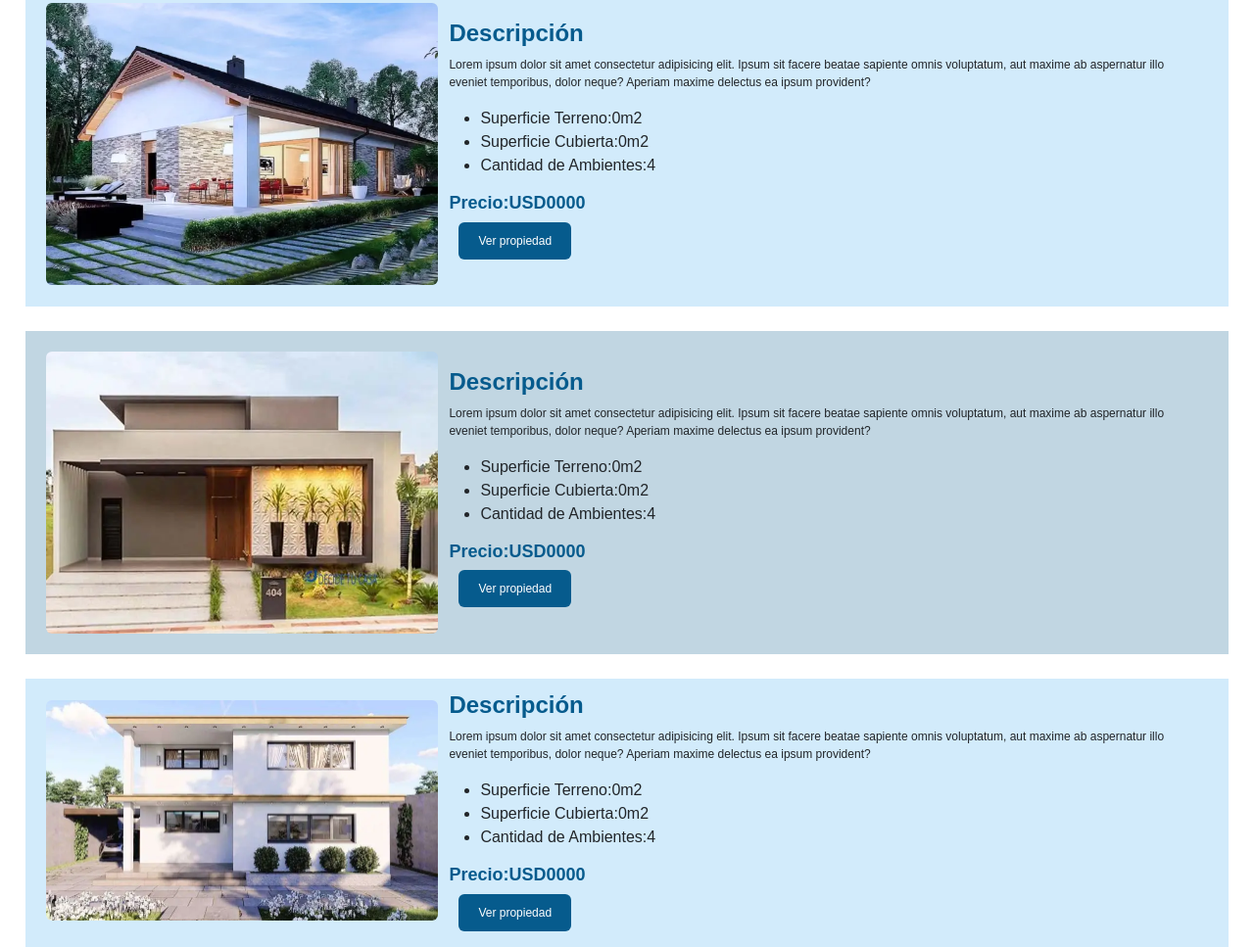
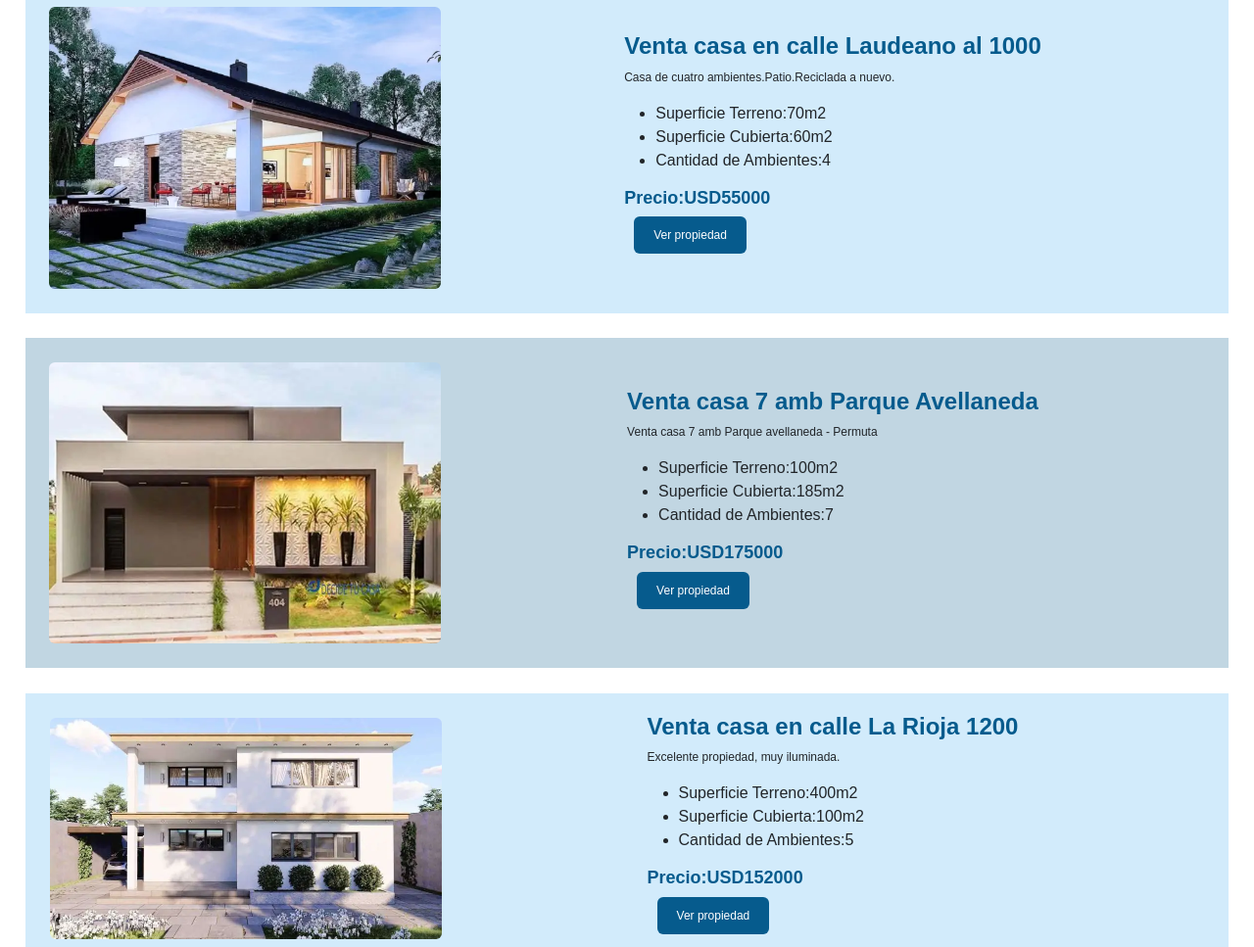
Before and after one commit to dcaonstranak/PreEntrega2Caon, a plain HTML site: page comprar.html in a window 1280 px wide. Shown: the part 705-1672 px from the top of the page at 98% size. Drawn offline with nearby package versions, Linux system fonts and the light colour scheme.

Commit message:
alquilar y comprar

```diff
--- a/comprar.html
+++ b/comprar.html
@@ -59,14 +59,14 @@
  <section class="sectionprop1">
     <img class="imgpropiedad" src="media/img/casa3.webp" alt="Imagen Propiedad">
     <div class="divsectionprop">
-        <h2 class="h2prop">Descripción</h2>
-    <p>Lorem ipsum dolor sit amet consectetur adipisicing elit. Ipsum sit facere beatae sapiente omnis voluptatum, aut maxime ab aspernatur illo eveniet temporibus, dolor neque? Aperiam maxime delectus ea ipsum provident?</p>
+        <h2 class="h2prop">Venta casa en calle Laudeano al 1000</h2>
+    <p>Casa de cuatro ambientes.Patio.Reciclada a nuevo.</p>
     <ul>
-        <li>Superficie Terreno:0m2</li>
-        <li>Superficie Cubierta:0m2</li>
+        <li>Superficie Terreno:70m2</li>
+        <li>Superficie Cubierta:60m2</li>
         <li>Cantidad de Ambientes:4</li>
     </ul>
-    <h3 class="h3prop">Precio:USD0000</h3>
+    <h3 class="h3prop">Precio:USD55000</h3>
 
     <a href="">
         <input type="button" value="Ver propiedad" class="botonhome">
@@ -77,14 +77,14 @@
 <section class="sectionprop2">
     <img class="imgpropiedad" src="media/img/casa4.webp" alt="Imagen Propiedad">
     <div class="divsectionprop">
-        <h2 class="h2prop">Descripción</h2>
-    <p>Lorem ipsum dolor sit amet consectetur adipisicing elit. Ipsum sit facere beatae sapiente omnis voluptatum, aut maxime ab aspernatur illo eveniet temporibus, dolor neque? Aperiam maxime delectus ea ipsum provident?</p>
+        <h2 class="h2prop">Venta casa 7 amb Parque Avellaneda</h2>
+    <p>Venta casa 7 amb Parque avellaneda - Permuta</p>
     <ul>
-        <li>Superficie Terreno:0m2</li>
-        <li>Superficie Cubierta:0m2</li>
-        <li>Cantidad de Ambientes:4</li>
+        <li>Superficie Terreno:100m2</li>
+        <li>Superficie Cubierta:185m2</li>
+        <li>Cantidad de Ambientes:7</li>
     </ul>
-    <h3 class="h3prop">Precio:USD0000</h3>
+    <h3 class="h3prop">Precio:USD175000</h3>
 
     <a href="">
         <input type="button" value="Ver propiedad" class="botonhome">
@@ -96,14 +96,14 @@
 <section class="sectionprop1">
     <img class="imgpropiedad" src="media/img/casa5.webp" alt="Imagen Propiedad">
     <div class="divsectionprop">
-        <h2 class="h2prop">Descripción</h2>
-    <p>Lorem ipsum dolor sit amet consectetur adipisicing elit. Ipsum sit facere beatae sapiente omnis voluptatum, aut maxime ab aspernatur illo eveniet temporibus, dolor neque? Aperiam maxime delectus ea ipsum provident?</p>
+        <h2 class="h2prop">Venta casa en calle La Rioja 1200</h2>
+    <p>Excelente propiedad, muy iluminada.</p>
     <ul>
-        <li>Superficie Terreno:0m2</li>
-        <li>Superficie Cubierta:0m2</li>
-        <li>Cantidad de Ambientes:4</li>
+        <li>Superficie Terreno:400m2</li>
+        <li>Superficie Cubierta:100m2</li>
+        <li>Cantidad de Ambientes:5</li>
     </ul>
-    <h3 class="h3prop">Precio:USD0000</h3>
+    <h3 class="h3prop">Precio:USD152000</h3>
 
     <a href="">
         <input type="button" value="Ver propiedad" class="botonhome">
```
Also changed, not shown: alquilar.html (+6 -6 lines).
